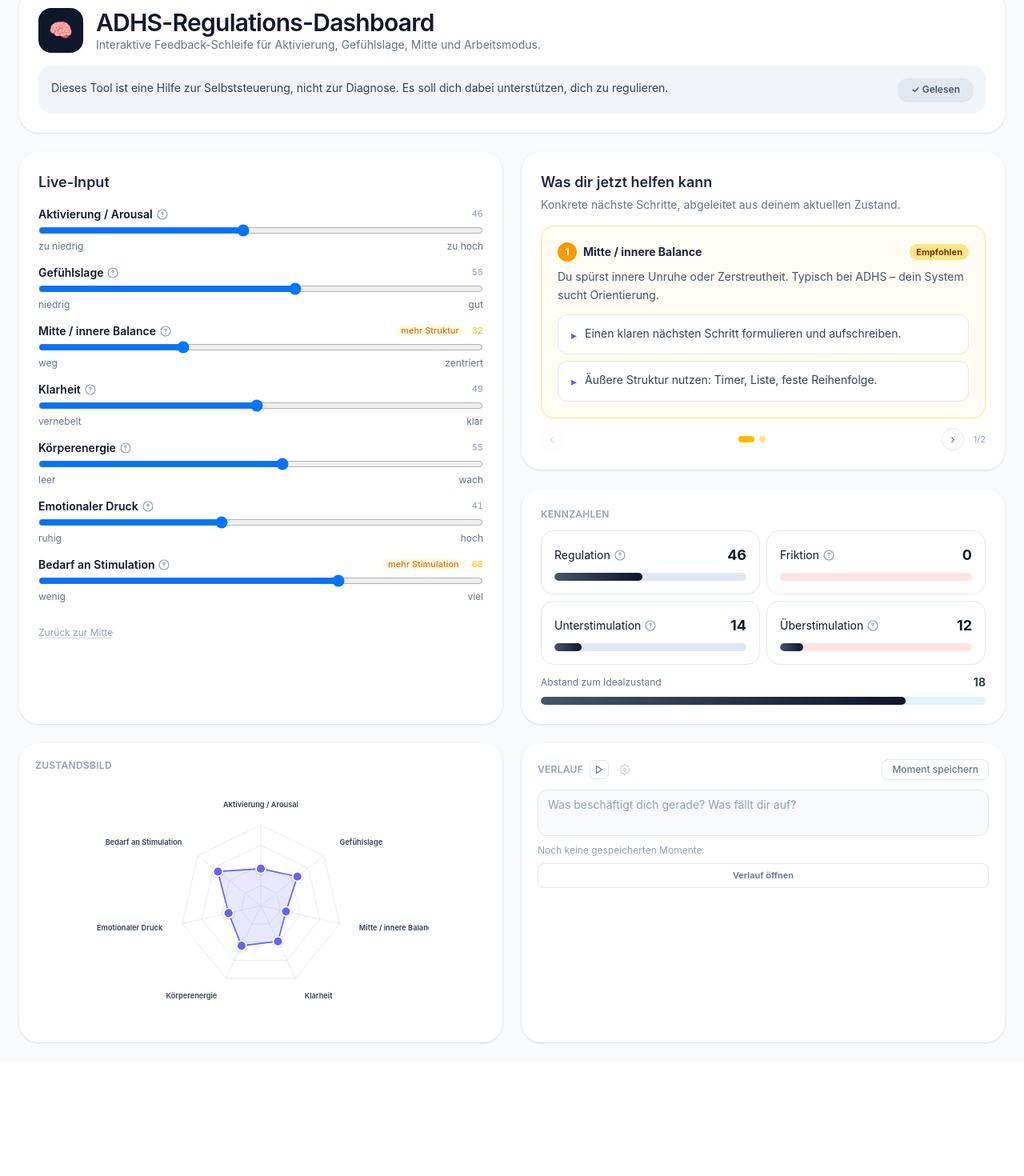
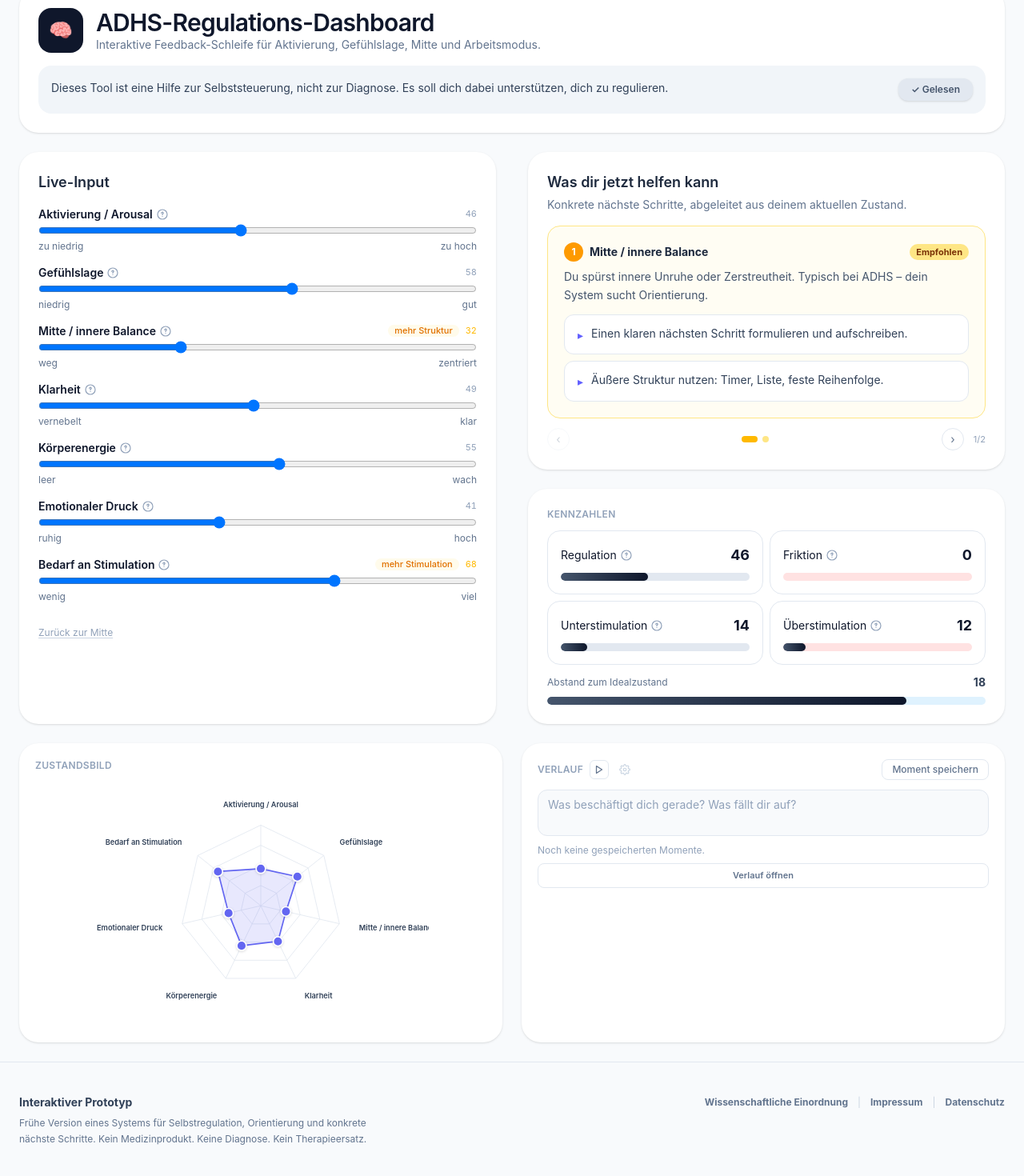
Before and after one commit to RobertMischke/self-regulation, an Angular app: page /dashboard/adhs-regulation in a window 1280 px wide. Shown: the part 82-1552 px from the top of the page at 80% size. Before the commit the page ends 1409 px from the top, so only its background shows below. Built offline with nearby package versions, Linux system fonts and the light colour scheme.

Commit message:
feat: restructure app layout and add footer component; enhance overall UI and user experience

```diff
--- a/src/app/app.component.html
+++ b/src/app/app.component.html
@@ -1 +1,6 @@
-<router-outlet />
+<div class="flex min-h-screen flex-col">
+  <div class="flex grow flex-col">
+    <router-outlet />
+  </div>
+  <app-footer />
+</div>
--- a/src/app/app.component.ts
+++ b/src/app/app.component.ts
@@ -1,10 +1,11 @@
 import { Component } from '@angular/core';
 import { RouterOutlet } from '@angular/router';
+import { FooterComponent } from './components/footer.component';
 
 @Component({
   selector: 'app-root',
   standalone: true,
-  imports: [RouterOutlet],
+  imports: [RouterOutlet, FooterComponent],
   templateUrl: './app.component.html',
 })
 export class AppComponent {}
--- /dev/null
+++ b/src/app/components/footer.component.ts
@@ -0,0 +1,33 @@
+import { Component } from '@angular/core';
+import { RouterLink } from '@angular/router';
+
+@Component({
+  selector: 'app-footer',
+  standalone: true,
+  imports: [RouterLink],
+  template: `
+    <footer class="border-t border-slate-200 bg-slate-50">
+      <div class="mx-auto max-w-7xl px-6 py-10">
+        <div class="grid gap-8 sm:grid-cols-[1fr_auto]">
+          <div>
+            <p class="text-sm font-bold text-slate-700">Interaktiver Prototyp</p>
+            <p class="mt-1.5 max-w-md text-xs leading-relaxed text-slate-500">
+              Fr&uuml;he Version eines Systems f&uuml;r Selbstregulation, Orientierung und konkrete n&auml;chste Schritte.
+              Kein Medizinprodukt. Keine Diagnose. Kein Therapieersatz.
+            </p>
+          </div>
+          <div class="text-xs leading-relaxed text-slate-400 sm:text-right">
+            <div class="flex flex-wrap gap-3 sm:justify-end">
+              <a routerLink="/validierung" class="font-bold text-slate-500 hover:text-indigo-600 transition">Wissenschaftliche Einordnung</a>
+              <span class="text-slate-300">|</span>
+              <a routerLink="/impressum" class="font-bold text-slate-500 hover:text-indigo-600 transition">Impressum</a>
+              <span class="text-slate-300">|</span>
+              <a routerLink="/datenschutz" class="font-bold text-slate-500 hover:text-indigo-600 transition">Datenschutz</a>
+            </div>
+          </div>
+        </div>
+      </div>
+    </footer>
+  `,
+})
+export class FooterComponent {}
--- a/src/app/dashboard/dashboard.component.html
+++ b/src/app/dashboard/dashboard.component.html
@@ -1,4 +1,4 @@
-<div class="min-h-screen bg-slate-50 p-6 text-slate-900">
+<div class="p-6 text-slate-900">
   <div class="relative mx-auto grid max-w-7xl gap-6">
 
     <!-- Nav-Link: über dem Content auf schmalen Screens, links daneben wenn genug Platz -->
@@ -26,7 +26,7 @@
     </section>
 
     <!-- ═══ MAIN: Input (left) + Interventionen (right) ═══ -->
-    <div class="grid gap-6 xl:grid-cols-[1fr_1fr]">
+    <div class="grid gap-10 xl:grid-cols-[1fr_1fr]">
 
       <!-- Left: Live-Input -->
       <section class="rounded-3xl bg-white p-6 shadow-sm">
--- a/src/app/dashboard/dashboard.component.ts
+++ b/src/app/dashboard/dashboard.component.ts
@@ -21,6 +21,7 @@ function severityRank(s: 'mild' | 'moderate' | 'severe'): number {
   standalone: true,
   imports: [FormsModule, KeyValuePipe, ProgressBarComponent, MetricCardComponent, RadarChartComponent, InfoTooltipComponent, RouterLink],
   templateUrl: './dashboard.component.html',
+  host: { class: 'bg-slate-50' },
 })
 export class DashboardComponent implements OnDestroy {
   private route = inject(ActivatedRoute);
--- a/src/app/pages/home/home.component.ts
+++ b/src/app/pages/home/home.component.ts
@@ -108,29 +108,7 @@ import { getAllDashboardConfigs } from '../../configs/dashboard-registry';
         </div>
       </section>
 
-      <!-- Footer -->
-      <footer class="border-t border-slate-200 bg-slate-50">
-        <div class="mx-auto max-w-4xl px-6 py-10">
-          <div class="grid gap-8 sm:grid-cols-[1fr_auto]">
-            <div>
-              <p class="text-sm font-bold text-slate-700">Interaktiver Prototyp</p>
-              <p class="mt-1.5 max-w-md text-xs leading-relaxed text-slate-500">
-                Fr&uuml;he Version eines Systems f&uuml;r Selbstregulation, Orientierung und konkrete n&auml;chste Schritte.
-                Kein Medizinprodukt. Keine Diagnose. Kein Therapieersatz.
-              </p>
-            </div>
-            <div class="text-xs leading-relaxed text-slate-400 sm:text-right">
-              <div class="flex flex-wrap gap-3 sm:justify-end">
-                <a routerLink="/validierung" class="font-bold text-slate-500 hover:text-indigo-600 transition">Wissenschaftliche Einordnung</a>
-                <span class="text-slate-300">|</span>
-                <a routerLink="/impressum" class="font-bold text-slate-500 hover:text-indigo-600 transition">Impressum</a>
-                <span class="text-slate-300">|</span>
-                <a routerLink="/datenschutz" class="font-bold text-slate-500 hover:text-indigo-600 transition">Datenschutz</a>
-              </div>
-            </div>
-          </div>
-        </div>
-      </footer>
+
 
     </div>
   `,
--- a/src/styles.css
+++ b/src/styles.css
@@ -1,4 +1,9 @@
 @import "tailwindcss";
+
+/* Routed components fill available height */
+.grow > :not(router-outlet) {
+  flex: 1;
+}
 
 /* Instant native tooltips */
 .instant-tooltip { position: relative; }
```
